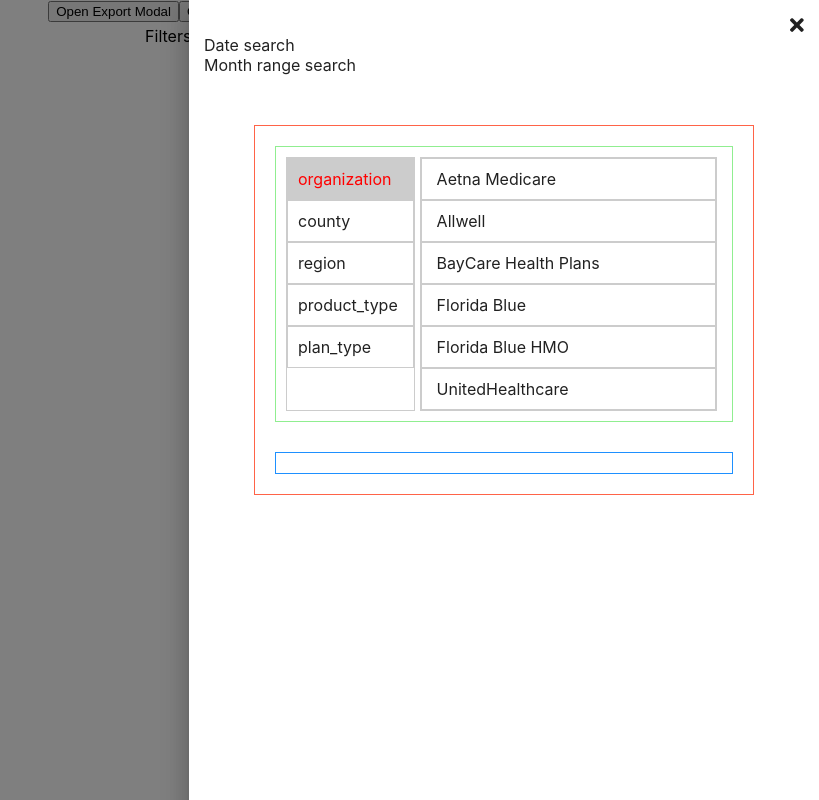
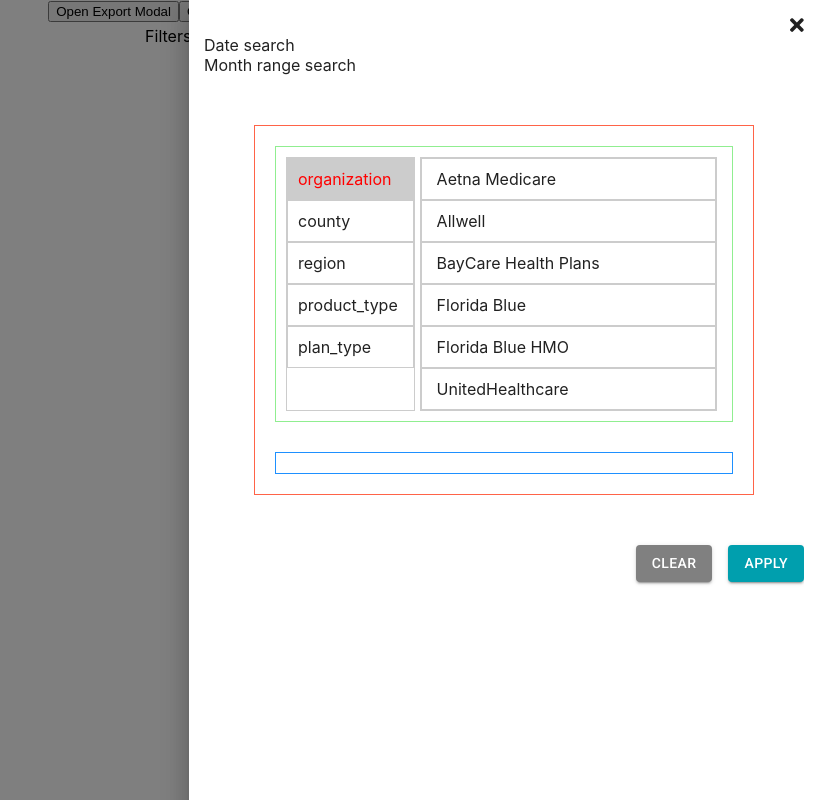
Before and after one commit to samz6/global_filters, a React (Create React App) app: page / in a window 1280 px wide. Both pictures are taken after a click on the element "Filters". Shown: the whole page, without its empty margins (461-1280 px from the left). Built offline with nearby package versions, Linux system fonts and the light colour scheme.

Commit message:
filters reset functionality

```diff
--- a/src/components/GlobalFilters/GlobalFilter.js
+++ b/src/components/GlobalFilters/GlobalFilter.js
@@ -7,6 +7,8 @@
 import { createMuiTheme, Drawer } from "@material-ui/core";
 import { withStyles } from "@material-ui/styles";
 import React, { Component, Fragment } from "react";
+import Button from "@material-ui/core/Button";
+
 const taffy = require("./taffy");
 
 const theme = createMuiTheme({
@@ -96,6 +98,7 @@
   },
   categoryItemDisabled: {
     color: "rgba(0, 0, 0, 0.2)",
+    display: "none",
     backgroundColor: "rgba(256, 256, 256, 0.5)"
   },
   bottomContainer: {
@@ -345,6 +348,7 @@
         "product_type",
         "plan_type"
       ],
+      presets:[],
       selectedCategory: "organization",
       unSelectedFiltersObj: {},
       selectedFilter: []
@@ -412,7 +416,7 @@
         categoryVal: categoryValue
       };
       if (lastFoundIndex === -1) {
-        this.state.selectedFilter.push(newFilterItem);
+        this.state.selectedFilter.push(newFilterItem); // TODO
       } else {
         this.state.selectedFilter.splice(lastFoundIndex + 1, 0, newFilterItem);
       }
@@ -487,6 +491,20 @@
 
       this.setState(uniqueCategoriesItems);
     }
+  };
+
+  clearFilterClickHandler = () => {
+    const uniqueCategoriesItems = {};
+    this.state.categories.forEach(categoryField => {
+      uniqueCategoriesItems[categoryField] = this.state[categoryField].map(
+        ci => ({ ...ci, isSelected: false, isDisabled: false })
+      );
+    });
+    this.setState({
+      ...uniqueCategoriesItems,
+      selectedFilter: [],
+      unSelectedFiltersObj: {}
+    });
   };
 
   handleDrawer = () => {
@@ -616,6 +634,29 @@
                 })}
               </div>
             </div>
+
+            <div style={{ justifyContent: "flex-end", display: "flex" }}>
+              <Button
+                variant="contained"
+                style={{
+                  backgroundColor: "grey",
+                  color: "white",
+                  marginRight: "16px"
+                }}
+                className={classes.button}
+                onClick={this.clearFilterClickHandler}
+              >
+                Clear
+              </Button>
+              <Button
+                variant="contained"
+                style={{ backgroundColor: "#009fae", color: "white" }}
+                className={classes.button}
+                onClick={this.applyFilterClickHandler}
+              >
+                Apply
+              </Button>
+            </div>
           </div>
         </Drawer>
       </Fragment>
```
